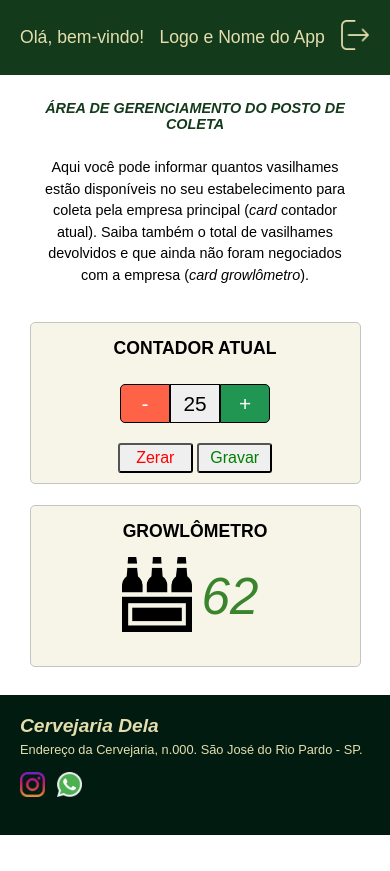
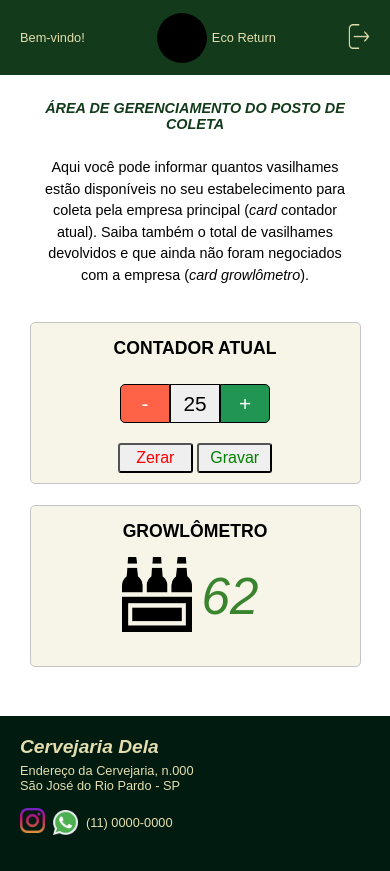
Before and after one commit to nmonalisa/Projeto_integrado_1, a website with bundled scripts: page src/pages/perfil_posto/perfil_posto.html in a window 390 px wide. Before the commit the page ends 844 px from the top, so only its background shows below. Built offline with nearby package versions, Linux system fonts and the light colour scheme.

Commit message:
ajustes de estilo - rodapé e cabeçalho

```diff
--- a/src/pages/perfil_posto/perfil_posto.html
+++ b/src/pages/perfil_posto/perfil_posto.html
@@ -9,8 +9,11 @@
 
 <body id="root">
     <header class="header-perfil-posto">
-        <div>Olá, bem-vindo!</div>
-        <div>Logo e Nome do App</div>
+        <div>Bem-vindo!</div>
+        <div class="header-perfil-posto-logo-box">
+            <div class="header-perfil-posto-logo"></div>
+                Eco Return
+        </div>
         <a href="../../index.html">
             <img class="header-perfil-posto-logout" src="../../images/sair.png"/>
         </a>
@@ -54,10 +57,11 @@
             <div class="footer-perfil-posto-titulo">
                 Cervejaria Dela
             </div>
-            <div>Endereço da Cervejaria, n.000. São José do Rio Pardo - SP.</div>
+            <div>Endereço da Cervejaria, n.000</div>
+            <div>São José do Rio Pardo - SP</div>
             <div class="footer-perfil-posto-box-icones">
                 <a href="https://www.instagram.com/cervejariadela/"><img class="footer-perfil-posto-icone" src="../../images/instagram.png" /></a>
-                <img class="footer-perfil-posto-icone" src="../../images/whatsapp.png" />
+                <div><img class="footer-perfil-posto-icone" src="../../images/whatsapp.png" /> (11) 0000-0000</div>
             </div>
         </section>
     </footer>
--- a/src/pages/perfil_posto/style.css
+++ b/src/pages/perfil_posto/style.css
@@ -6,6 +6,11 @@ body {
     padding: 0;
     width: 100vw;
   }
+
+  .header-perfil-posto-logo-box {
+    display: flex;
+    align-items: center;
+ }
 
   .header-perfil-posto {
     background-color: #133A1B;
@@ -18,6 +23,15 @@ body {
     font-size: 1.1rem;
 }
 
+.header-perfil-posto-logo {
+    width: 50px;
+    height: 50px;
+    background-color: black;
+    margin-right: 5px;
+    border-radius: 25px;
+
+}
+
 .header-perfil-posto-logout {
     height: 30px;
     width: 30px;
@@ -26,6 +40,7 @@ body {
 .main-perfil-posto {
     width: 70%;
     margin: 0px auto;
+    min-height: 73vh;
 }
 
 .main-perfil-posto-titulo {
@@ -155,6 +170,12 @@ body {
 
 .footer-perfil-posto-box-icones {
     margin: 15px 0px;
+    display: flex;
+}
+
+.footer-perfil-posto-box-icones div {
+    display: flex;
+    align-items: center;
 }
 
 .footer-perfil-posto-icone {
@@ -165,6 +186,16 @@ body {
 
 
 @media (max-width: 600px) {
+    .header-perfil-posto {
+        font-size: 0.8em;
+    }
+
+    .header-perfil-posto-logout {
+        height: 25px;
+        width: 22px;
+    }
+
+
     .main-perfil-posto {
         width: 90%
      }
```
Also changed, not shown: src/pages/lista_postos/postos.html (+5 -4 lines), src/pages/lista_postos/style.css (+26 -15 lines), src/pages/perfil_empresa/empresa.html (+7 -3 lines), src/pages/perfil_empresa/style.css (+29 -0 lines).
